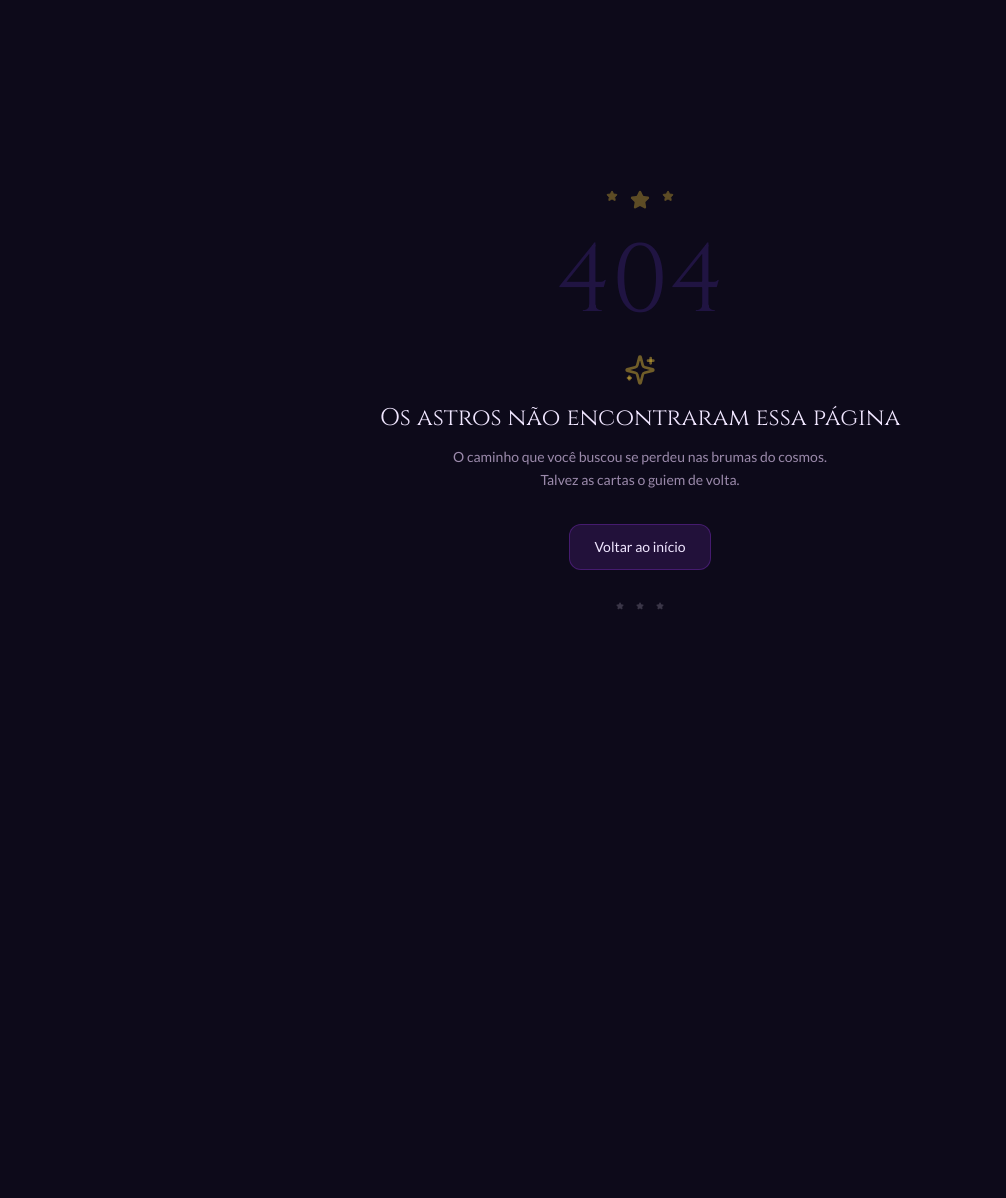
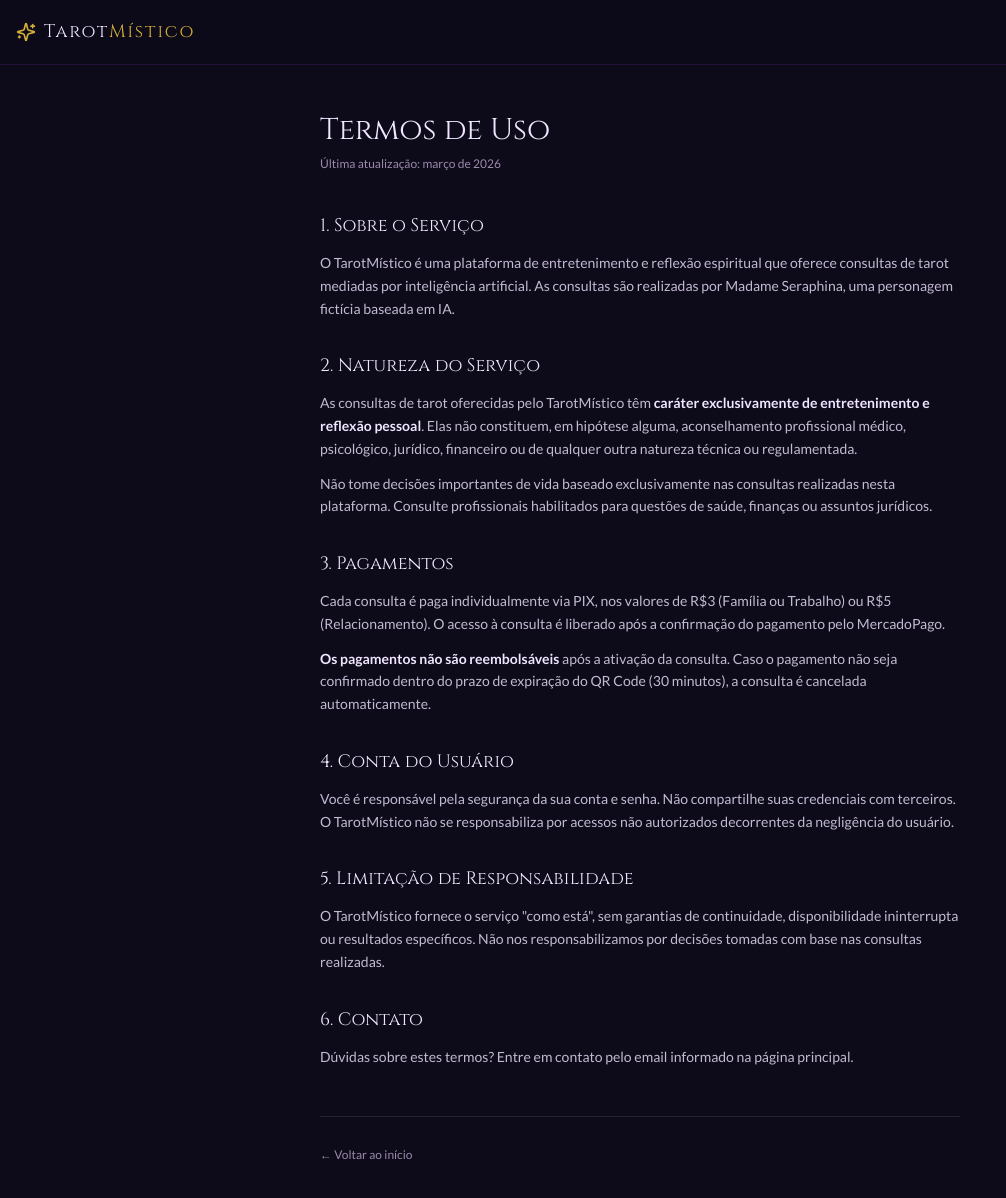
Before and after one commit to vinifariass/tarot-mistico, a Next.js app: page /termos in a window 1280 px wide. Before the commit this address had no page. Shown: the top 1198 px of the page, without its empty margins (0-1006 px from the left). Before the commit the page ends 800 px from the top, so only its background shows below. Built offline with nearby package versions, Linux system fonts and the light colour scheme.

Commit message:
feat: add /termos and /privacidade static pages

```diff
--- /dev/null
+++ b/src/app/privacidade/page.tsx
@@ -0,0 +1,97 @@
+import Link from 'next/link'
+import { Sparkles } from 'lucide-react'
+
+export default function PrivacidadePage() {
+  return (
+    <div className="min-h-screen bg-void">
+      <nav className="fixed top-0 left-0 right-0 z-50 bg-void/90 backdrop-blur-md border-b border-mystic/20">
+        <div className="max-w-7xl mx-auto px-4 h-16 flex items-center">
+          <Link href="/" className="flex items-center gap-2">
+            <Sparkles className="w-5 h-5 text-gold" />
+            <span className="font-display text-lg text-parchment tracking-widest">
+              Tarot<span className="text-gold">Místico</span>
+            </span>
+          </Link>
+        </div>
+      </nav>
+
+      <div className="max-w-2xl mx-auto px-4 pt-28 pb-16">
+        <h1 className="font-display text-3xl text-parchment mb-2">Política de Privacidade</h1>
+        <p className="text-muted text-xs font-body mb-10">Última atualização: março de 2026</p>
+
+        <div className="space-y-8 font-body text-parchment/80 text-sm leading-relaxed">
+
+          <section>
+            <h2 className="font-display text-parchment text-lg mb-3">1. Dados que Coletamos</h2>
+            <ul className="space-y-2 list-disc list-inside text-parchment/70">
+              <li><strong className="text-parchment">Nome e email</strong> — fornecidos no cadastro</li>
+              <li><strong className="text-parchment">Histórico de consultas</strong> — tipo, data, cartas sorteadas e mensagens trocadas com Madame Seraphina</li>
+              <li><strong className="text-parchment">Dados de sessão</strong> — cookies de autenticação gerenciados pelo NextAuth</li>
+            </ul>
+            <p className="mt-3">
+              Dados de pagamento (número de cartão, dados bancários) <strong className="text-parchment">não são
+              armazenados por nós</strong>. Os pagamentos são processados diretamente pelo MercadoPago,
+              sujeitos à política de privacidade deles.
+            </p>
+          </section>
+
+          <section>
+            <h2 className="font-display text-parchment text-lg mb-3">2. Como Usamos os Dados</h2>
+            <ul className="space-y-2 list-disc list-inside text-parchment/70">
+              <li>Para autenticar sua conta e manter sua sessão ativa</li>
+              <li>Para exibir seu histórico de consultas no dashboard</li>
+              <li>Para processar e confirmar pagamentos via MercadoPago</li>
+              <li>Para fornecer contexto às consultas de tarot (as cartas sorteadas são enviadas à IA)</li>
+            </ul>
+          </section>
+
+          <section>
+            <h2 className="font-display text-parchment text-lg mb-3">3. Compartilhamento de Dados</h2>
+            <p>
+              <strong className="text-parchment">Não vendemos nem compartilhamos seus dados pessoais com terceiros</strong>,
+              exceto nos casos estritamente necessários para a operação do serviço:
+            </p>
+            <ul className="space-y-2 list-disc list-inside text-parchment/70 mt-3">
+              <li><strong className="text-parchment">MercadoPago</strong> — para processar pagamentos PIX</li>
+              <li><strong className="text-parchment">Anthropic</strong> — o conteúdo das mensagens de consulta é enviado à API da Anthropic para gerar respostas da IA (sujeito à política deles)</li>
+              <li><strong className="text-parchment">Supabase</strong> — armazenamento seguro do banco de dados</li>
+            </ul>
+          </section>
+
+          <section>
+            <h2 className="font-display text-parchment text-lg mb-3">4. Cookies</h2>
+            <p>
+              Utilizamos apenas cookies de sessão gerados pelo NextAuth para manter você autenticado.
+              Não utilizamos cookies de rastreamento ou publicidade.
+            </p>
+          </section>
+
+          <section>
+            <h2 className="font-display text-parchment text-lg mb-3">5. Seus Direitos</h2>
+            <p>
+              Você pode solicitar a exclusão da sua conta e de todos os seus dados a qualquer momento.
+              Para isso, entre em contato pelo email informado na página principal. Processamos
+              solicitações de exclusão em até 7 dias úteis.
+            </p>
+          </section>
+
+          <section>
+            <h2 className="font-display text-parchment text-lg mb-3">6. Segurança</h2>
+            <p>
+              Suas senhas são armazenadas com hash (bcrypt). A comunicação com o servidor é
+              criptografada via HTTPS. O banco de dados está hospedado na Supabase com
+              autenticação por token.
+            </p>
+          </section>
+
+        </div>
+
+        <div className="mt-12 pt-6 border-t border-white/10">
+          <Link href="/" className="text-muted text-xs font-body hover:text-parchment transition-colors">
+            ← Voltar ao início
+          </Link>
+        </div>
+      </div>
+    </div>
+  )
+}
--- /dev/null
+++ b/src/app/termos/page.tsx
@@ -0,0 +1,97 @@
+import Link from 'next/link'
+import { Sparkles } from 'lucide-react'
+
+export default function TermosPage() {
+  return (
+    <div className="min-h-screen bg-void">
+      <nav className="fixed top-0 left-0 right-0 z-50 bg-void/90 backdrop-blur-md border-b border-mystic/20">
+        <div className="max-w-7xl mx-auto px-4 h-16 flex items-center">
+          <Link href="/" className="flex items-center gap-2">
+            <Sparkles className="w-5 h-5 text-gold" />
+            <span className="font-display text-lg text-parchment tracking-widest">
+              Tarot<span className="text-gold">Místico</span>
+            </span>
+          </Link>
+        </div>
+      </nav>
+
+      <div className="max-w-2xl mx-auto px-4 pt-28 pb-16">
+        <h1 className="font-display text-3xl text-parchment mb-2">Termos de Uso</h1>
+        <p className="text-muted text-xs font-body mb-10">Última atualização: março de 2026</p>
+
+        <div className="space-y-8 font-body text-parchment/80 text-sm leading-relaxed">
+
+          <section>
+            <h2 className="font-display text-parchment text-lg mb-3">1. Sobre o Serviço</h2>
+            <p>
+              O TarotMístico é uma plataforma de entretenimento e reflexão espiritual que oferece
+              consultas de tarot mediadas por inteligência artificial. As consultas são realizadas
+              por Madame Seraphina, uma personagem fictícia baseada em IA.
+            </p>
+          </section>
+
+          <section>
+            <h2 className="font-display text-parchment text-lg mb-3">2. Natureza do Serviço</h2>
+            <p>
+              As consultas de tarot oferecidas pelo TarotMístico têm <strong className="text-parchment">caráter
+              exclusivamente de entretenimento e reflexão pessoal</strong>. Elas não constituem, em hipótese
+              alguma, aconselhamento profissional médico, psicológico, jurídico, financeiro ou de
+              qualquer outra natureza técnica ou regulamentada.
+            </p>
+            <p className="mt-3">
+              Não tome decisões importantes de vida baseado exclusivamente nas consultas realizadas
+              nesta plataforma. Consulte profissionais habilitados para questões de saúde, finanças
+              ou assuntos jurídicos.
+            </p>
+          </section>
+
+          <section>
+            <h2 className="font-display text-parchment text-lg mb-3">3. Pagamentos</h2>
+            <p>
+              Cada consulta é paga individualmente via PIX, nos valores de R$3 (Família ou Trabalho)
+              ou R$5 (Relacionamento). O acesso à consulta é liberado após a confirmação do pagamento
+              pelo MercadoPago.
+            </p>
+            <p className="mt-3">
+              <strong className="text-parchment">Os pagamentos não são reembolsáveis</strong> após a
+              ativação da consulta. Caso o pagamento não seja confirmado dentro do prazo de expiração
+              do QR Code (30 minutos), a consulta é cancelada automaticamente.
+            </p>
+          </section>
+
+          <section>
+            <h2 className="font-display text-parchment text-lg mb-3">4. Conta do Usuário</h2>
+            <p>
+              Você é responsável pela segurança da sua conta e senha. Não compartilhe suas
+              credenciais com terceiros. O TarotMístico não se responsabiliza por acessos
+              não autorizados decorrentes da negligência do usuário.
+            </p>
+          </section>
+
+          <section>
+            <h2 className="font-display text-parchment text-lg mb-3">5. Limitação de Responsabilidade</h2>
+            <p>
+              O TarotMístico fornece o serviço "como está", sem garantias de continuidade,
+              disponibilidade ininterrupta ou resultados específicos. Não nos responsabilizamos
+              por decisões tomadas com base nas consultas realizadas.
+            </p>
+          </section>
+
+          <section>
+            <h2 className="font-display text-parchment text-lg mb-3">6. Contato</h2>
+            <p>
+              Dúvidas sobre estes termos? Entre em contato pelo email informado na página principal.
+            </p>
+          </section>
+
+        </div>
+
+        <div className="mt-12 pt-6 border-t border-white/10">
+          <Link href="/" className="text-muted text-xs font-body hover:text-parchment transition-colors">
+            ← Voltar ao início
+          </Link>
+        </div>
+      </div>
+    </div>
+  )
+}
```
